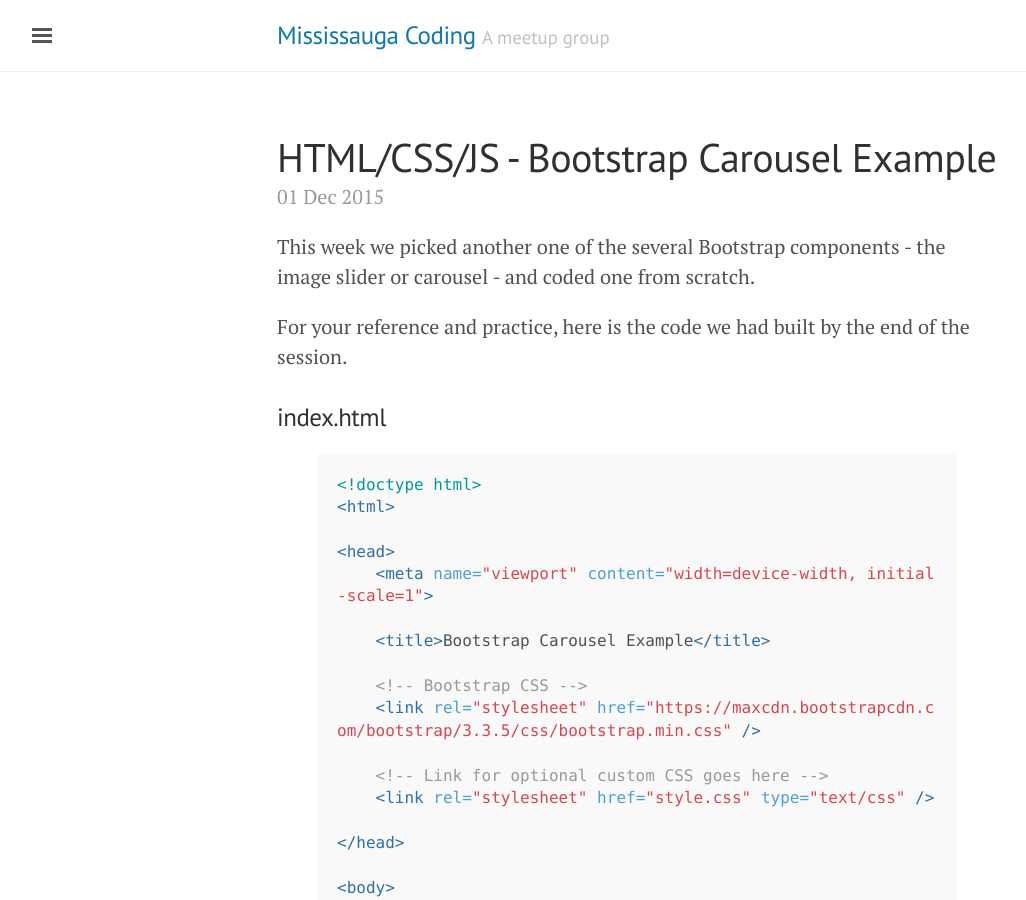
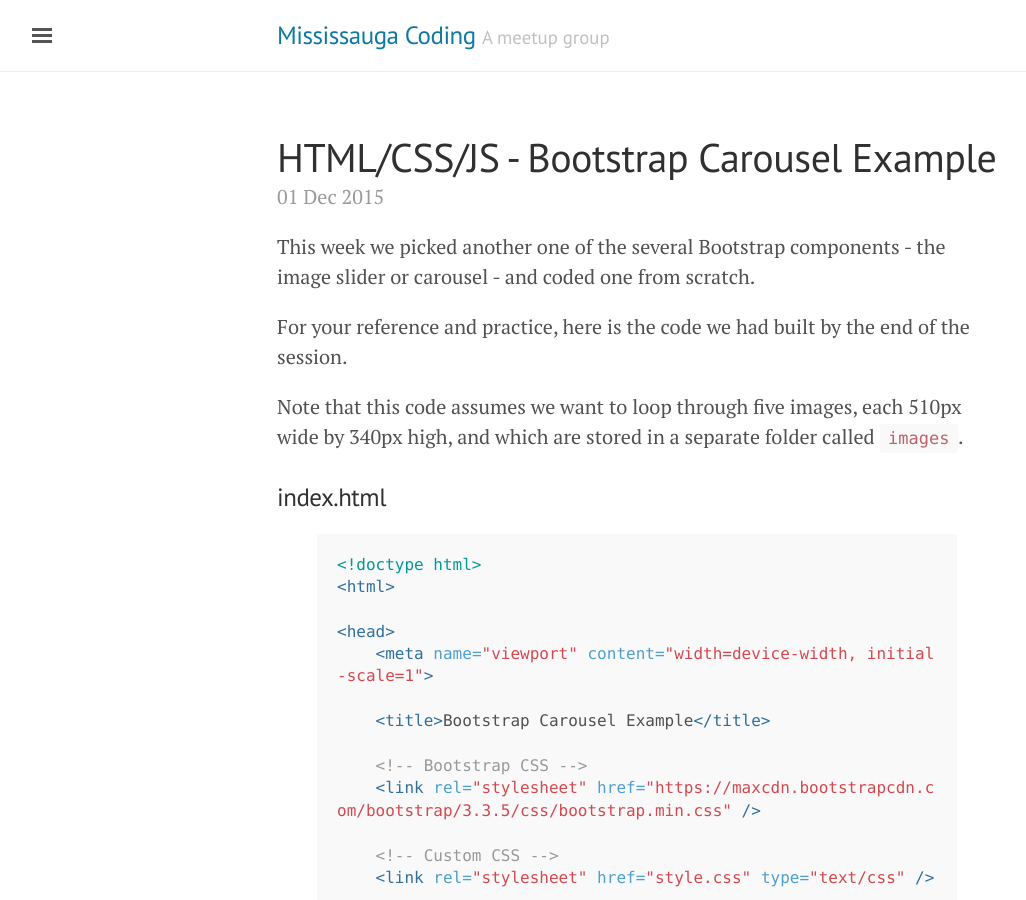
Before and after one commit to MississaugaCoding/mississaugacoding.github.io, a Jekyll site: the page built from _posts/2015-12-01-html-css-js-bootstrap-carousel.md, in a window 1280 px wide and 900 px high. Shown: the whole window, without its empty margins (3-1029 px from the left). Built offline with Jekyll 4.4.1, drawn with Linux system fonts in a browser that asks for light colours; comment, search, counter and statistics services are not loaded.

Commit message:
updated post for session 16

```diff
--- a/_posts/2015-12-01-html-css-js-bootstrap-carousel.md
+++ b/_posts/2015-12-01-html-css-js-bootstrap-carousel.md
@@ -8,6 +8,8 @@ publish: true
 This week we picked another one of the several Bootstrap components - the image slider or carousel - and coded one from scratch.
 
 For your reference and practice, here is the code we had built by the end of the session.
+
+Note that this code assumes we want to loop through five images, each 510px wide by 340px high, and which are stored in a separate folder called `images`.
 
 ###index.html
 {% highlight html %}
@@ -22,7 +24,7 @@ For your reference and practice, here is the code we had built by the end of the
     <!-- Bootstrap CSS -->
     <link rel="stylesheet" href="https://maxcdn.bootstrapcdn.com/bootstrap/3.3.5/css/bootstrap.min.css" />
 
-    <!-- Link for optional custom CSS goes here -->
+    <!-- Custom CSS -->
     <link rel="stylesheet" href="style.css" type="text/css" />
 
 </head>
@@ -89,7 +91,6 @@ For your reference and practice, here is the code we had built by the end of the
 {% endhighlight %}
 
 
-
 ###style.css
 {% highlight css %}
 .carousel {
```
